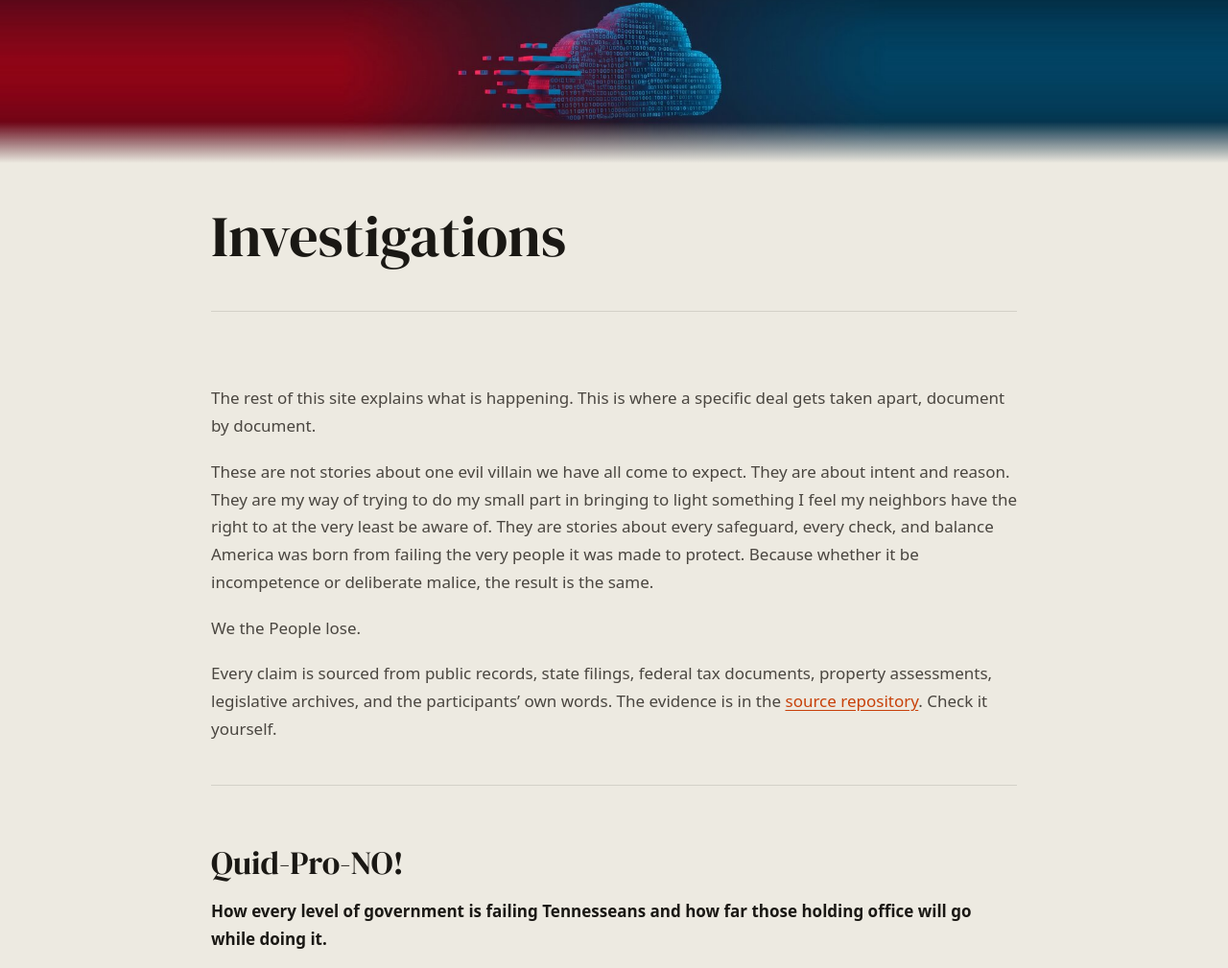
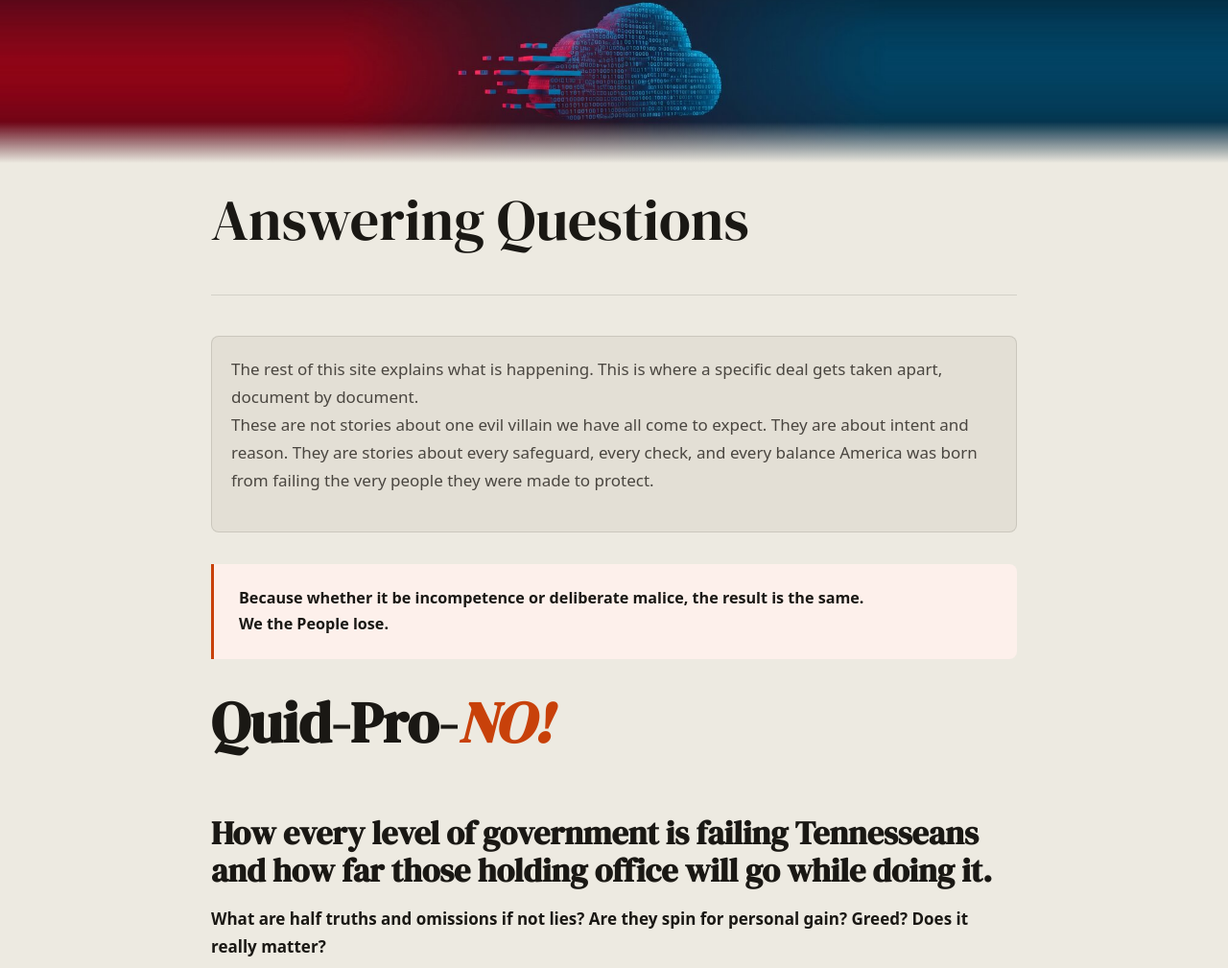
Before and after one commit to kissmyfix/abigcloud, an Astro site in the folder web/: page /investigations in a window 1280 px wide. Shown: the part 180-1189 px from the top of the page at 96% size. Built offline with nearby package versions, Linux system fonts and the light colour scheme; Astro itself is replaced by a stand-in of ours.

Commit message:
Style tweaks

```diff
--- a/web/content/investigations/index.md
+++ b/web/content/investigations/index.md
@@ -1,45 +1,29 @@
 ---
-title: 'Investigations'
+title: 'Answering Questions'
 description: 'Long-form work into specific deals, specific documents, and the people who signed them.'
 ---
-
+<div class="info-box">
 The rest of this site explains what is happening. This is where a specific deal gets taken apart, document by document.
 
-These are not stories about one evil villain we have all come to expect. They are about intent and reason. They are my way of trying to do my small part in bringing to light something I feel my neighbors have the right to at the very least be aware of. They are stories about every safeguard, every check, and balance America was born from failing the very people it was made to protect. Because whether it be incompetence or deliberate malice, the result is the same.
+These are not stories about one evil villain we have all come to expect. They are about intent and reason. They are stories about every safeguard, every check, and every balance America was born from failing the very people they were made to protect.
+</div>
 
-We the People lose.
+>**Because whether it be incompetence or deliberate malice, the result is the same.**\
+> **We the People lose.**
 
-Every claim is sourced from public records, state filings, federal tax documents, property assessments, legislative archives, and the participants' own words. The evidence is in the [source repository](https://github.com/kissmyfix/abigcloud). Check it yourself.
 
----
+# **Quid-Pro-*NO!***
 
-## Quid-Pro-NO!
-
-**How every level of government is failing Tennesseans and how far those holding office will go while doing it.**
+## **How every level of government is failing Tennesseans and how far those holding office will go while doing it.**
 
 **What are half truths and omissions if not lies? Are they spin for personal gain? Greed? Does it really matter?**
 
 For me at least, it started the way everything else has in the months I have been trying to wrap my head around it all. An Industrial Development Board that at every turn is walking a line I am not convinced can be successfully straddled. The line separating a government agency beholden to oversight and a corporation unbound by rule or moral is surprisingly thin. Plus, they have got help. A state legislature willing to amend the tax code in the midst of NDA agreements and secret negotiations. A university trust designation cleared through political relationships. PILOT agreements written with intentional ambiguity to concentrate financial discretion in an appointed board. Federal filings fabricated to create a paper identity that should not exist. And the entire time, every politician, every PR team, and every media outlet repeating the same talking points, consistent, bipartisan, positive, while the actual structure ensured that a trillion-dollar corporation's tax obligations were minimized and the money that did flow was controlled by people nobody elected.
 
 *The full investigation is still being verified and is not published yet.*
+### Reference
 
-### Key Findings
-
-**The IDB is a unicorn.** One of 423 Industrial Development Boards in Tennessee. The only one filing as a 501(c)(4). The only one absent from the IRS Exempt Organizations master file. Self-declared tax status with a fabricated formation year.
-
-**The agreement was engineered for discretion.** The standard 35/65 city-county PILOT split was replaced with ambiguous language giving an appointed board control over distribution, a change documented and justified in an academic paper written by the deal team's own staff.
-
-**A 64-year-old law was rewritten mid-deal.** SB0708, adding "or instrumentality thereof" to § 67-5-502, passed during the Woolhawk negotiation window with immediate effect. The fiscal memo's impact estimate collapsed from $2.72M to "unknown" between the original bill and the amendment. No public explanation for why a 1955 statute suddenly needed changing.
-
-**Oversight was moved, not maintained.** The IDB's registered agent was transferred from the City Attorney, the independent legal office, to the economic development agency negotiating the deal, in July 2018, mid-negotiation.
-
-**The same dollars were claimed three ways.** Meta's PILOT obligation payments were simultaneously presented as corporate philanthropy (Meta PR), strategic IDB distribution (City of Gallatin), and statutory compliance (IRS filings). Same money. Three stories. Depending on who is asking.
-
-**The land was assembled through political relationships.** 800 acres, partly held in a university trust. The UT president said no. His successor, the state's former Economic Development Commissioner, said yes. Fenton describes the whole sequence on a podcast like a war story.
-
-**Every safeguard either failed or was bypassed.** No public agendas. No posted minutes. No independent web presence. Ghost listing on the city website. Comptroller filings with no follow-up. Federal filings never verified by the IRS. Press coverage that never got past the press release.
-
-### Reference
+Every claim is sourced from public records, state filings, federal tax documents, property assessments, legislative archives, and the participants' own words. The evidence is in the [source repository](https://github.com/kissmyfix/abigcloud). Check it yourself.
 
 The machinery this investigation runs into constantly, explained plainly.
 
--- a/web/src/layouts/Page.astro
+++ b/web/src/layouts/Page.astro
@@ -69,8 +69,8 @@ const bannerNarrow = heroImage ? heroImageNarrow : defaultBannerNarrow;
 		color: var(--ink2);
 	}
 	.title {
-		margin-bottom: 1em;
-		padding: 1em 0;
+		margin-bottom: 0em;
+		padding: 0em 0;
 		line-height: 1.1;
 	}
 	.title h1 {
```
